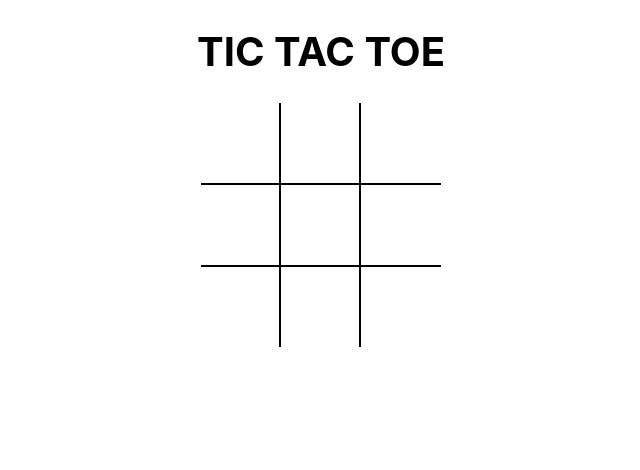
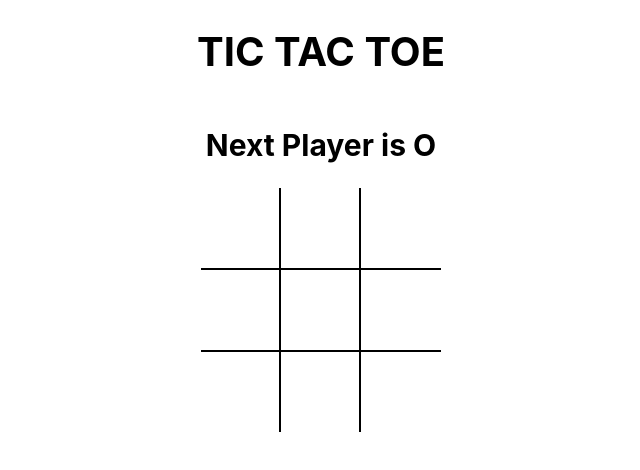
Before and after one commit to aamnasuhail/tictactoe, a React (Create React App) app: page / in a window 1280 px wide. Shown: the top 470 px of the page, without its empty margins (319-959 px from the left). Built offline with nearby package versions, Linux system fonts and the light colour scheme.

Commit message:
Calculate Winner and Share State Across Components

```diff
--- a/src/App.js
+++ b/src/App.js
@@ -1,11 +1,35 @@
+import { useState } from "react";
 import Board from "./components/Board";
 import "./styles/root.scss";
+import { calculateWinner } from "./components/helpers";
 
 function App() {
+  const [square, setSquare] = useState(Array(9).fill(null));
+  console.log(square);
+  const [isXNext, setIsNext] = useState(false);
+  const winner = calculateWinner(square);
+  const message = winner
+    ? `Winner is ${winner}`
+    : `Next Player is ${isXNext ? "X" : "O"}`;
+
+  const handleSquareClick = (clickedPosition) => {
+    if (square[clickedPosition] || winner) return;
+
+    setSquare((currSquare) => {
+      return currSquare.map((squareValue, position) => {
+        if (clickedPosition === position) {
+          return isXNext ? "X" : "O";
+        }
+        return squareValue;
+      });
+    });
+    setIsNext((prevVal) => !prevVal);
+  };
   return (
     <div className="app">
       <h1>TIC TAC TOE</h1>
-      <Board />
+      <h2>{message}</h2>
+      <Board square={square} handleSquareClick={handleSquareClick} />
     </div>
   );
 }
--- a/src/components/Board.jsx
+++ b/src/components/Board.jsx
@@ -1,25 +1,6 @@
-import React, { useState } from "react";
 import Square from "./Square";
 
-const Board = () => {
-  const [square, setSquare] = useState(Array(9).fill(null));
-  console.log(square);
-  const [isXNext, setIsNext] = useState(false);
-
-  const handleSquareClick = (clickedPosition) => {
-    if (square[clickedPosition]) return;
-
-    setSquare((currSquare) => {
-      return currSquare.map((squareValue, position) => {
-        if (clickedPosition === position) {
-          return isXNext ? "X" : "O";
-        }
-        return squareValue;
-      });
-    });
-    setIsNext((prevVal) => !prevVal);
-  };
-
+const Board = ({ square, handleSquareClick }) => {
   const renderSquare = (position) => {
     return (
       <Square
--- /dev/null
+++ b/src/components/helpers.js
@@ -0,0 +1,19 @@
+export function calculateWinner(squares) {
+  const lines = [
+    [0, 1, 2],
+    [3, 4, 5],
+    [6, 7, 8],
+    [0, 3, 6],
+    [1, 4, 7],
+    [2, 5, 8],
+    [0, 4, 8],
+    [2, 4, 6],
+  ];
+  for (let i = 0; i < lines.length; i++) {
+    const [a, b, c] = lines[i];
+    if (squares[a] && squares[a] === squares[b] && squares[a] === squares[c]) {
+      return squares[a];
+    }
+  }
+  return null;
+}
```
